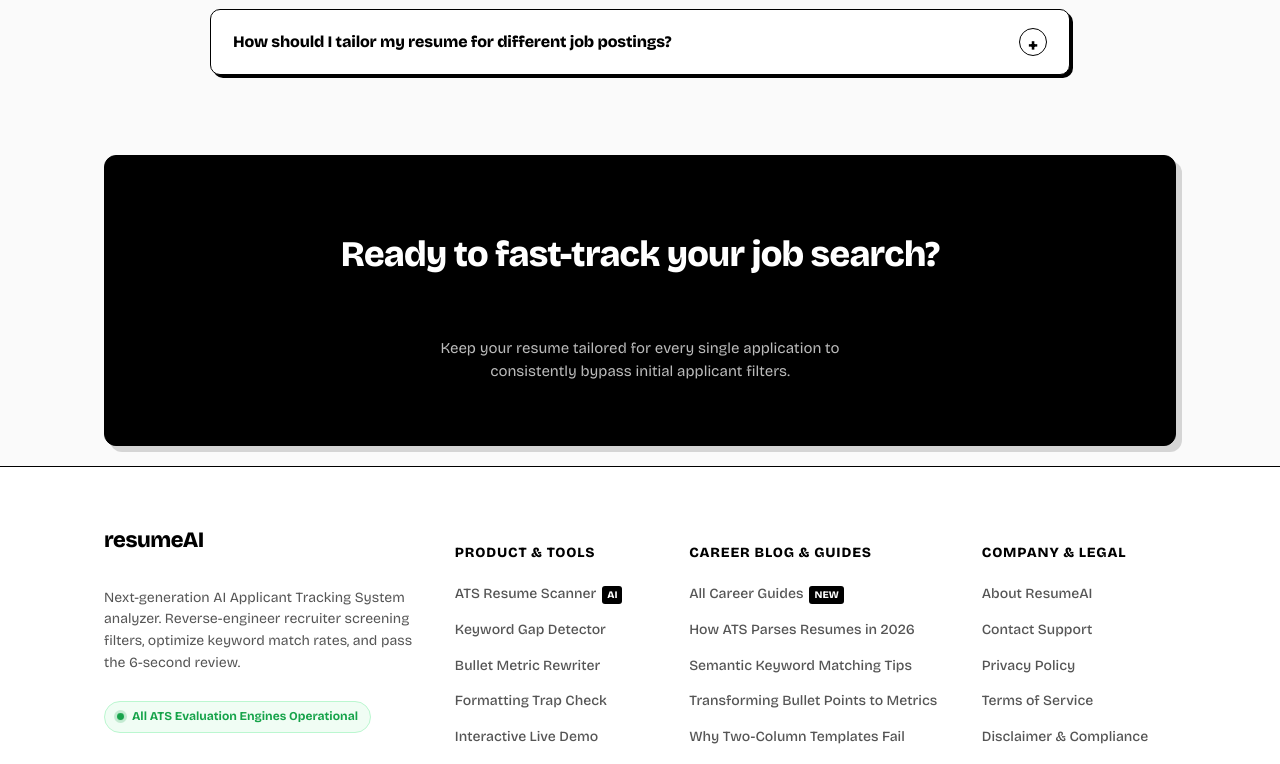
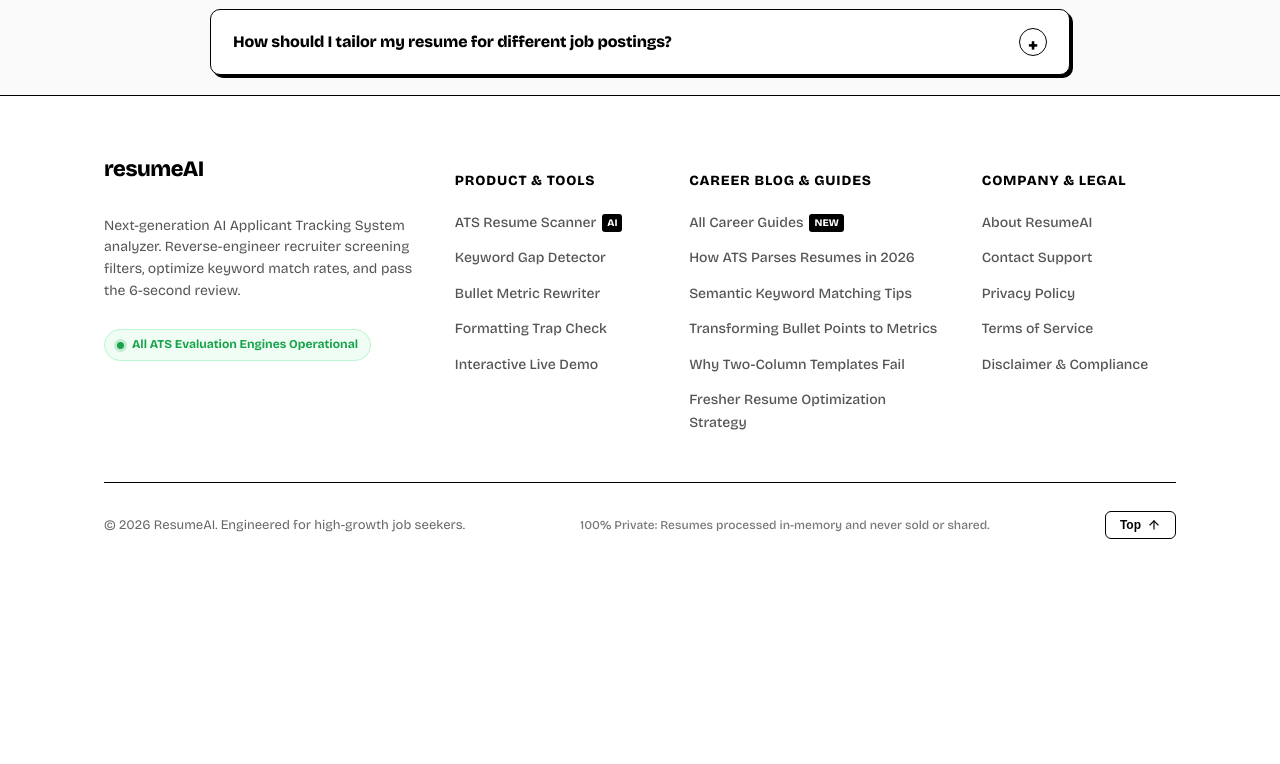
Before and after one commit to sourabhimpactmindz-ui/ResumeAI-frontend, a React (Vite) app: page /home in a window 1280 px wide. Shown: the part 2151-2915 px from the top of the page. After the commit the page ends 2722 px from the top, so only its background shows below. Built offline with nearby package versions, Linux system fonts and the light colour scheme; no server answers; sample sign-in values are in the browser's storage.

Commit message:
feat: comment out CTA banner section in Home component for future adjustments

```diff
--- a/src/pages/Home/home.jsx
+++ b/src/pages/Home/home.jsx
@@ -224,13 +224,13 @@ export default function Home() {
       </section>
 
       {/* CTA BANNER */}
-      <section className="dash-section" style={{ marginBottom: "60px" }}>
+      {/* <section className="dash-section" style={{ marginBottom: "60px" }}>
         <CTABanner
           title="Ready to fast-track your job search?"
           subtitle="Keep your resume tailored for every single application to consistently bypass initial applicant filters."
           onGetStarted={() => window.scrollTo({ top: 0, behavior: "smooth" })}
         />
-      </section>
+      </section> */}
 
       {/* COMPREHENSIVE RESPONSIVE FOOTER */}
       <Footer />
```
